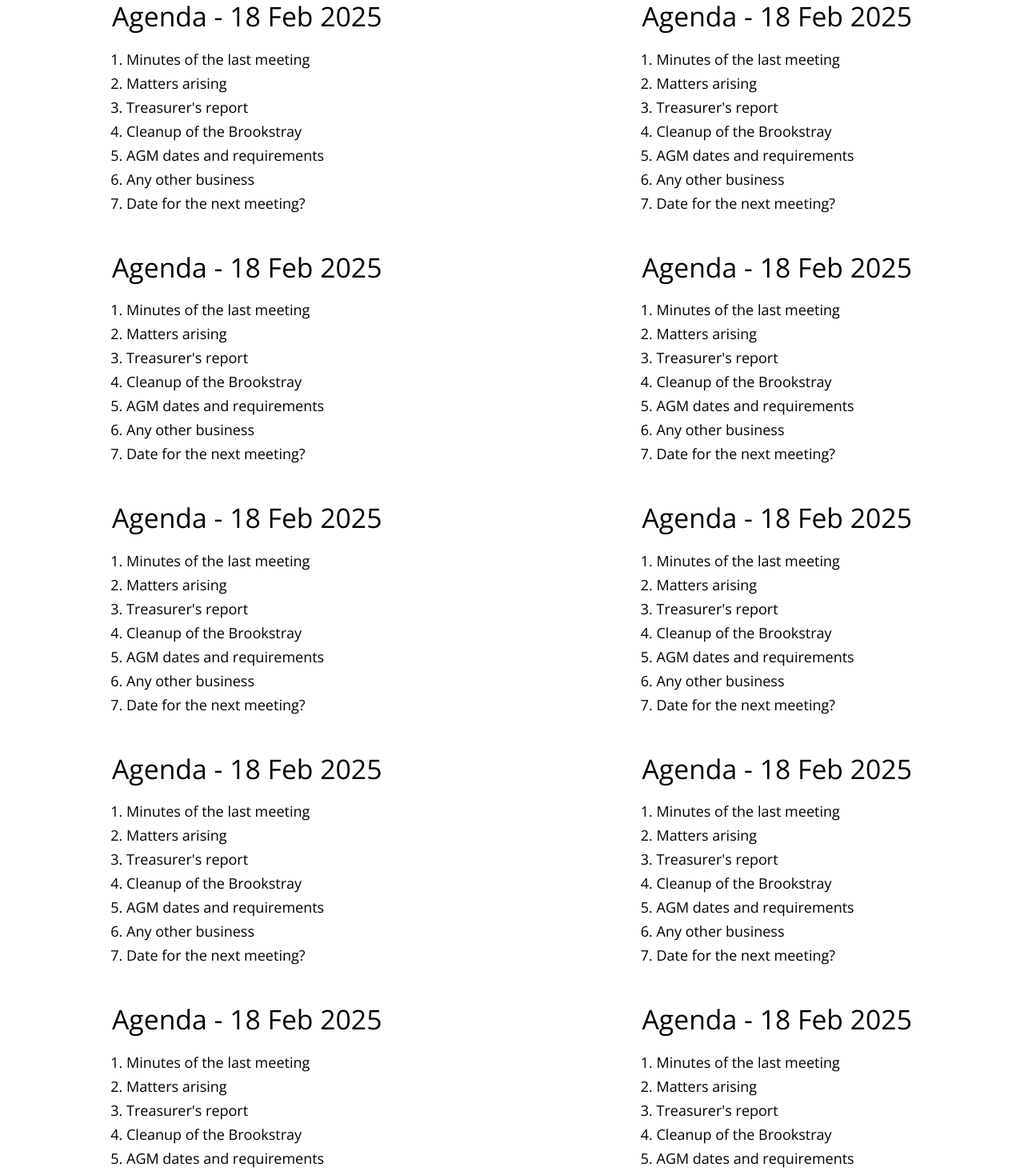
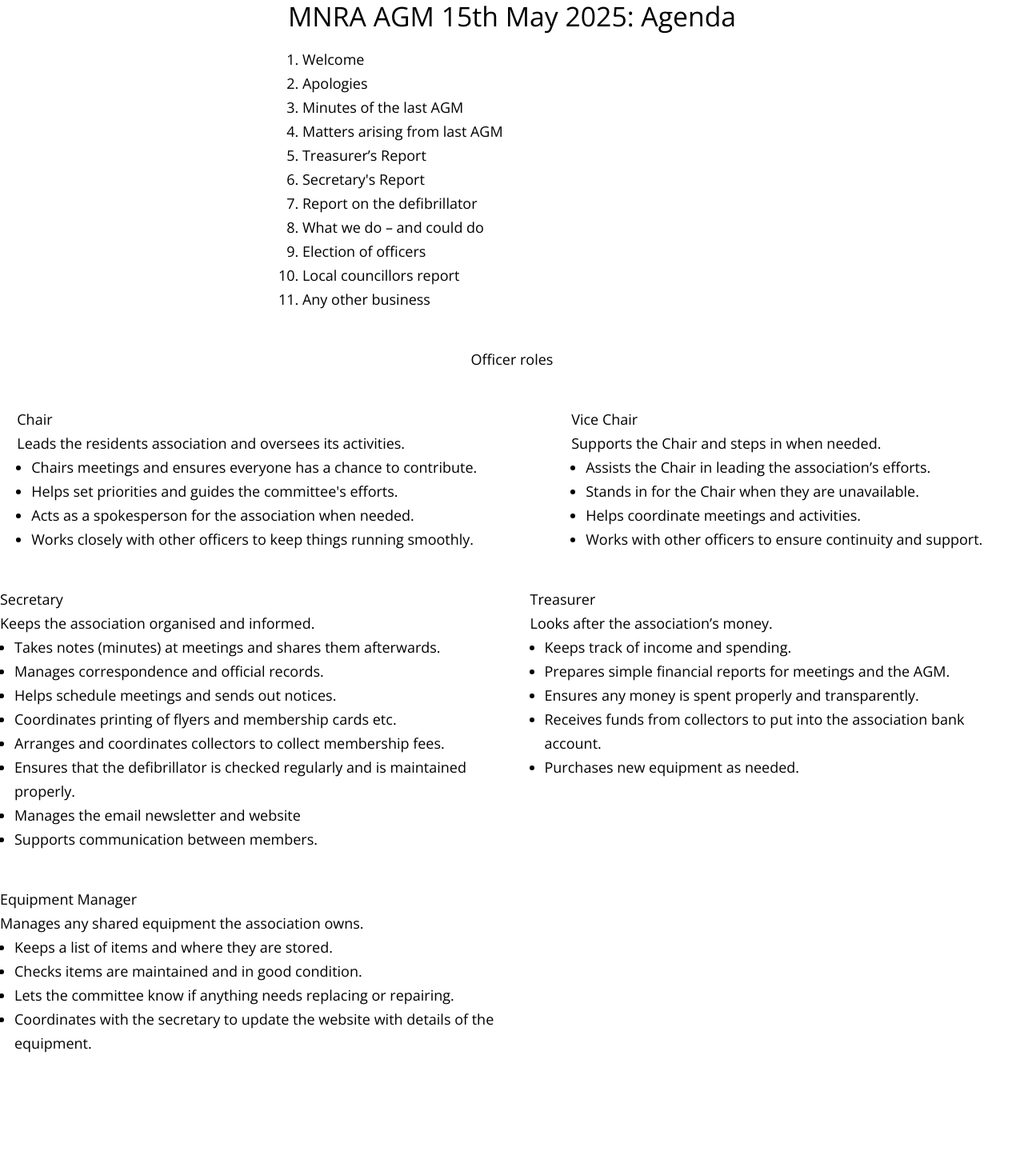
Before and after one commit to darthsteven/mnra, a SvelteKit app: page /agenda in a window 1280 px wide. Shown: the top 1469 px of the page at 80% size. After the commit the page ends 1319 px from the top, so only its background shows below. Built offline with nearby package versions, Linux system fonts and the light colour scheme.

Commit message:
Add AGM stuff

```diff
--- /dev/null
+++ b/src/components/AGMAgenda.svelte
@@ -0,0 +1,16 @@
+<div class="max-w-[80%]">
+    <h1 class="text-3xl mb-4">MNRA AGM 15th May 2025: Agenda</h1>
+    <ol class="list-outside list-decimal ml-4">
+        <li>Welcome</li>
+        <li>Apologies</li>
+        <li>Minutes of the last AGM</li>
+        <li>Matters arising from last AGM</li>
+        <li>Treasurer’s Report</li>
+        <li>Secretary's Report</li>
+        <li>Report on the defibrillator</li>
+        <li>What we do – and could do</li>
+        <li>Election of officers</li>
+        <li>Local councillors report</li>
+        <li>Any other business</li>
+    </ol>
+</div>
--- a/src/routes/agenda/+page.svelte
+++ b/src/routes/agenda/+page.svelte
@@ -1,18 +1,86 @@
 <script>
     import Agenda from "../../components/Agenda.svelte";
+    import AGMAgenda from "../../components/AGMAgenda.svelte";
 </script>
 
+    <div class="grid grid-cols-1 w-full justify-items-center gap-10">
+    <AGMAgenda />
+    <h2>Officer roles</h2>
     <div class="grid grid-cols-2 w-full justify-items-center gap-10">
-    <Agenda />
-    <Agenda />
-        <Agenda />
-        <Agenda />
-        <Agenda />
-        <Agenda />
-        <Agenda />
-        <Agenda />
-        <Agenda />
-        <Agenda />
-        <Agenda />
-        <Agenda />
+        <div>
+            <h3>Chair</h3>
+            <h4>Leads the residents association and oversees its activities.</h4>
+            <ul class="list-outside list-disc ml-4">
+                <li>Chairs meetings and ensures everyone has a chance to contribute.</li>
+                <li>Helps set priorities and guides the committee's efforts.</li>
+                <li>Acts as a spokesperson for the association when needed.</li>
+                <li>Works closely with other officers to keep things running smoothly.</li>
+            </ul>
+        </div>
+
+        <div>
+            <h3>Vice Chair</h3>
+            <h4>Supports the Chair and steps in when needed.</h4>
+            <ul class="list-outside list-disc ml-4">
+                <li>Assists the Chair in leading the association’s efforts.</li>
+                <li>Stands in for the Chair when they are unavailable.</li>
+                <li>Helps coordinate meetings and activities.</li>
+                <li>Works with other officers to ensure continuity and support.</li>
+            </ul>
+        </div>
+
+        <div>
+            <h3>Secretary</h3>
+            <h4>Keeps the association organised and informed.</h4>
+            <ul class="list-outside list-disc ml-4">
+                <li>Takes notes (minutes) at meetings and shares them afterwards.</li>
+                <li>Manages correspondence and official records.</li>
+                <li>Helps schedule meetings and sends out notices.</li>
+                <li>Coordinates printing of flyers and membership cards etc.</li>
+                <li>Arranges and coordinates collectors to collect membership fees.</li>
+                <li>Ensures that the defibrillator is checked regularly and is maintained properly.</li>
+                <li>Manages the email newsletter and website</li>
+                <li>Supports communication between members.</li>
+            </ul>
+        </div>
+
+        <div>
+            <h3>Treasurer</h3>
+            <h4>Looks after the association’s money.</h4>
+            <ul class="list-outside list-disc ml-4">
+                <li>Keeps track of income and spending.</li>
+                <li>Prepares simple financial reports for meetings and the AGM.</li>
+                <li>Ensures any money is spent properly and transparently.</li>
+                <li>Receives funds from collectors to put into the association bank account.</li>
+                <li>Purchases new equipment as needed.</li>
+            </ul>
+        </div>
+
+        <div>
+            <h3>Equipment Manager</h3>
+            <h4>Manages any shared equipment the association owns.</h4>
+            <ul class="list-outside list-disc ml-4">
+                <li>Keeps a list of items and where they are stored.</li>
+                <li>Checks items are maintained and in good condition.</li>
+                <li>Lets the committee know if anything needs replacing or repairing.</li>
+                <li>Coordinates with the secretary to update the website with details of the equipment.</li>
+            </ul>
+        </div>
+
+
+
+
+
+
+
+
+
+
+
+
+
+
+
+
     </div>
+    </div>
```
